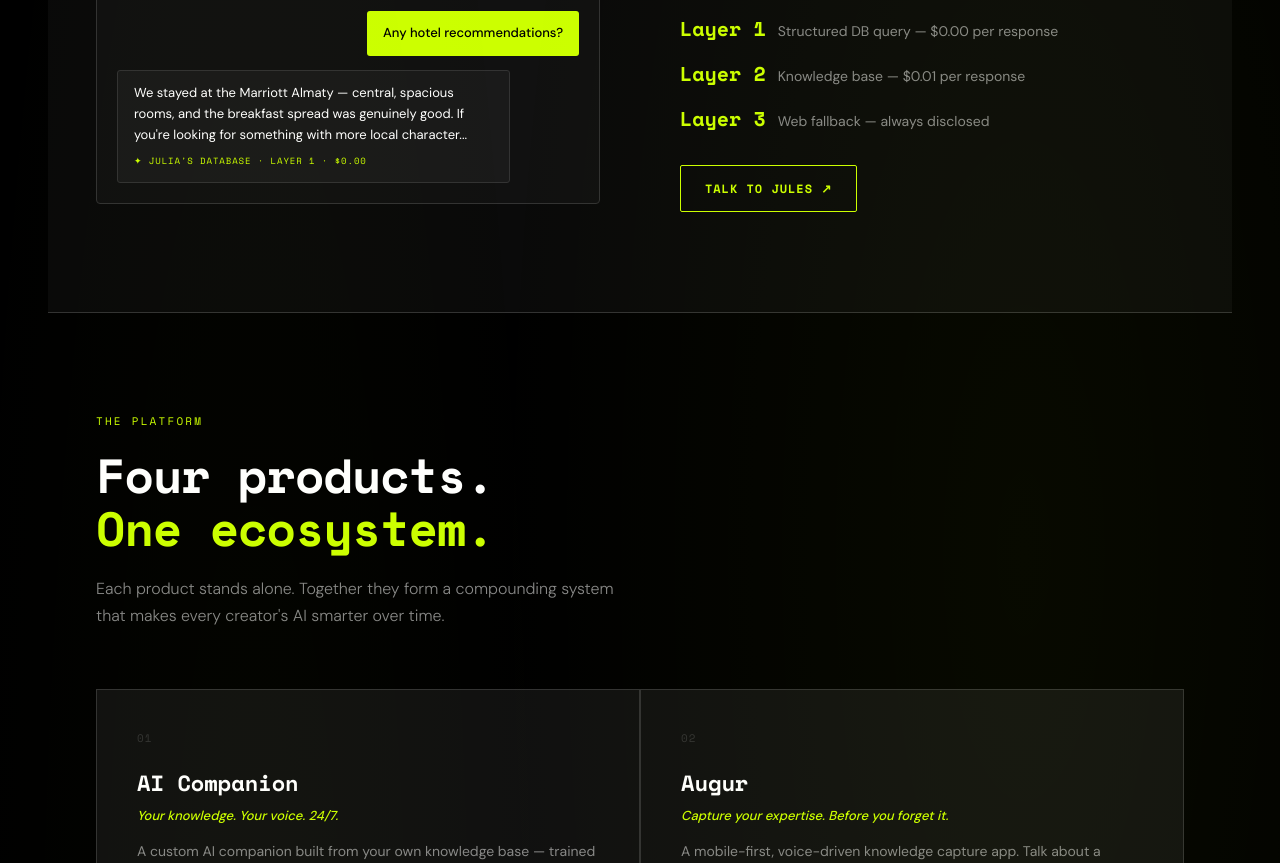
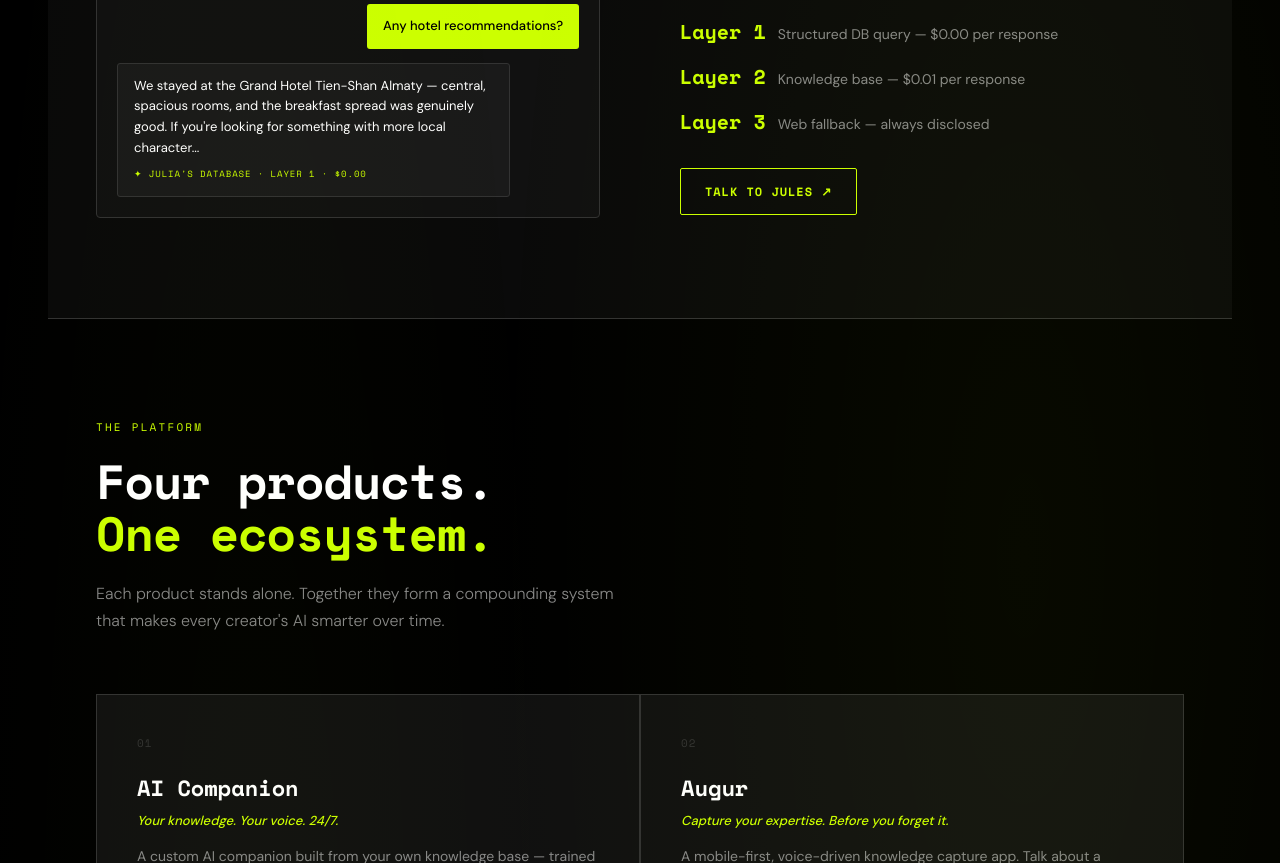
Before and after one commit to julia-gray/factal_me, a plain HTML site: page index.html in a window 1280 px wide. Shown: the part 2400-3263 px from the top of the page. Drawn offline with nearby package versions, Linux system fonts and the light colour scheme.

Commit message:
Fixing hotel name in Jules example

```diff
--- a/index.html
+++ b/index.html
@@ -977,7 +977,7 @@ footer {
           Any hotel recommendations?
         </div>
         <div class="chat-bubble chat-jules">
-          We stayed at the Marriott Almaty — central, spacious rooms, and the breakfast spread was genuinely good. If you're looking for something with more local character...
+          We stayed at the Grand Hotel Tien-Shan Almaty — central, spacious rooms, and the breakfast spread was genuinely good. If you're looking for something with more local character...
           <br><span class="source">✦ Julia's database · Layer 1 · $0.00</span>
         </div>
       </div>
```
